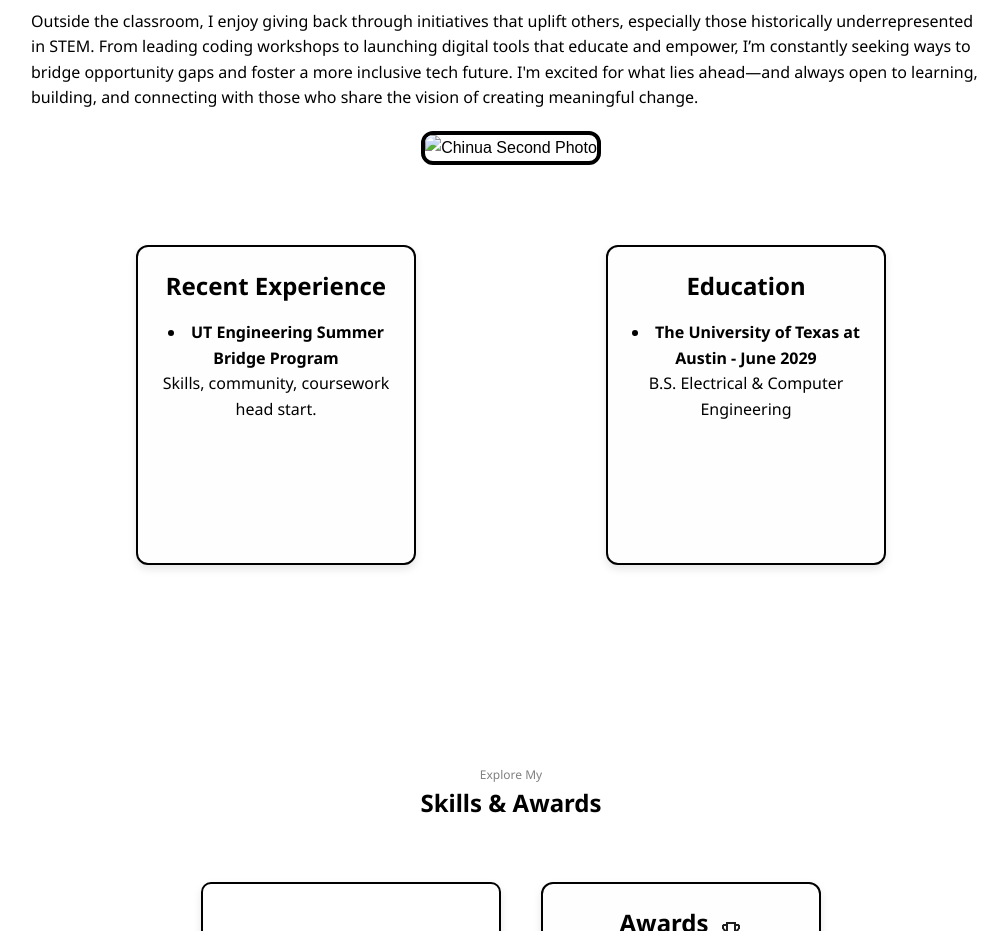
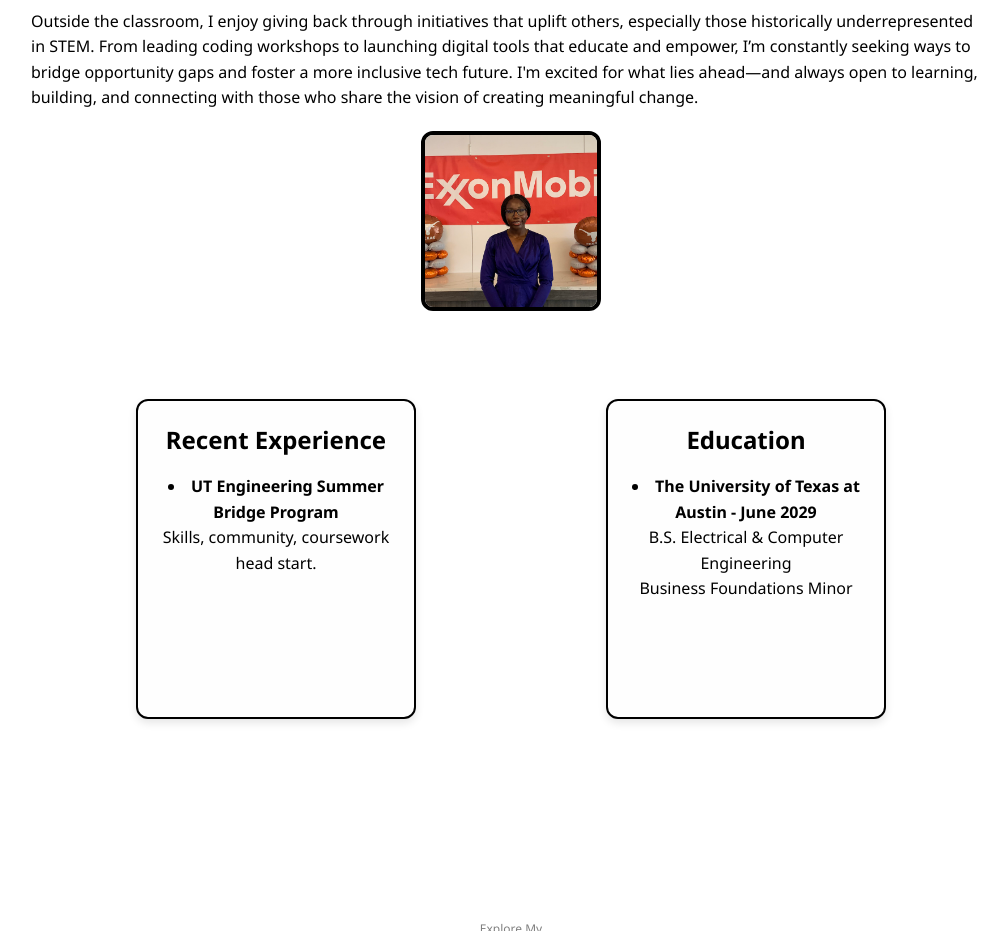
Before and after one commit to chichi4nwosu/chinualumogunwosu.github.io, a plain HTML site: page index.html in a window 1280 px wide. Shown: the part 860-1791 px from the top of the page, without its empty margins (129-1136 px from the left). Drawn offline with Linux system fonts and the light colour scheme.

Commit message:
updating

```diff
--- a/index.html
+++ b/index.html
@@ -56,7 +56,7 @@
 
   </p>
 
-  <img src="your-square-photo.jpg" alt="Chinua Second Photo" class="profile-photo" style="border-radius: 12px; width: 180px; height: 180px; margin-top: 20px;">
+  <img src="Screenshot 2025-12-19 at 5.49.32 PM.jpg" alt="Chinua Second Photo" class="profile-photo" style="border-radius: 12px; width: 180px; height: 180px; margin-top: 20px;">
 
   <div class="flex-section" style="margin-top: 40px;">
     <div class="section-box" style=" height: 100;">
@@ -75,7 +75,7 @@
         <li style="  justify-content: center;
   align-items: center;"><strong>The University of Texas at Austin - June 2029</strong></li>
         <p style="  justify-content: center;
-  align-items: center;">B.S. Electrical & Computer Engineering</p>
+  align-items: center;">B.S. Electrical & Computer Engineering <br>Business Foundations Minor</p>
     </div>
   </div>
 </section>
```
Also changed, not shown: Screenshot 2025-12-19 at 5.49.32 PM.jpg (added).
